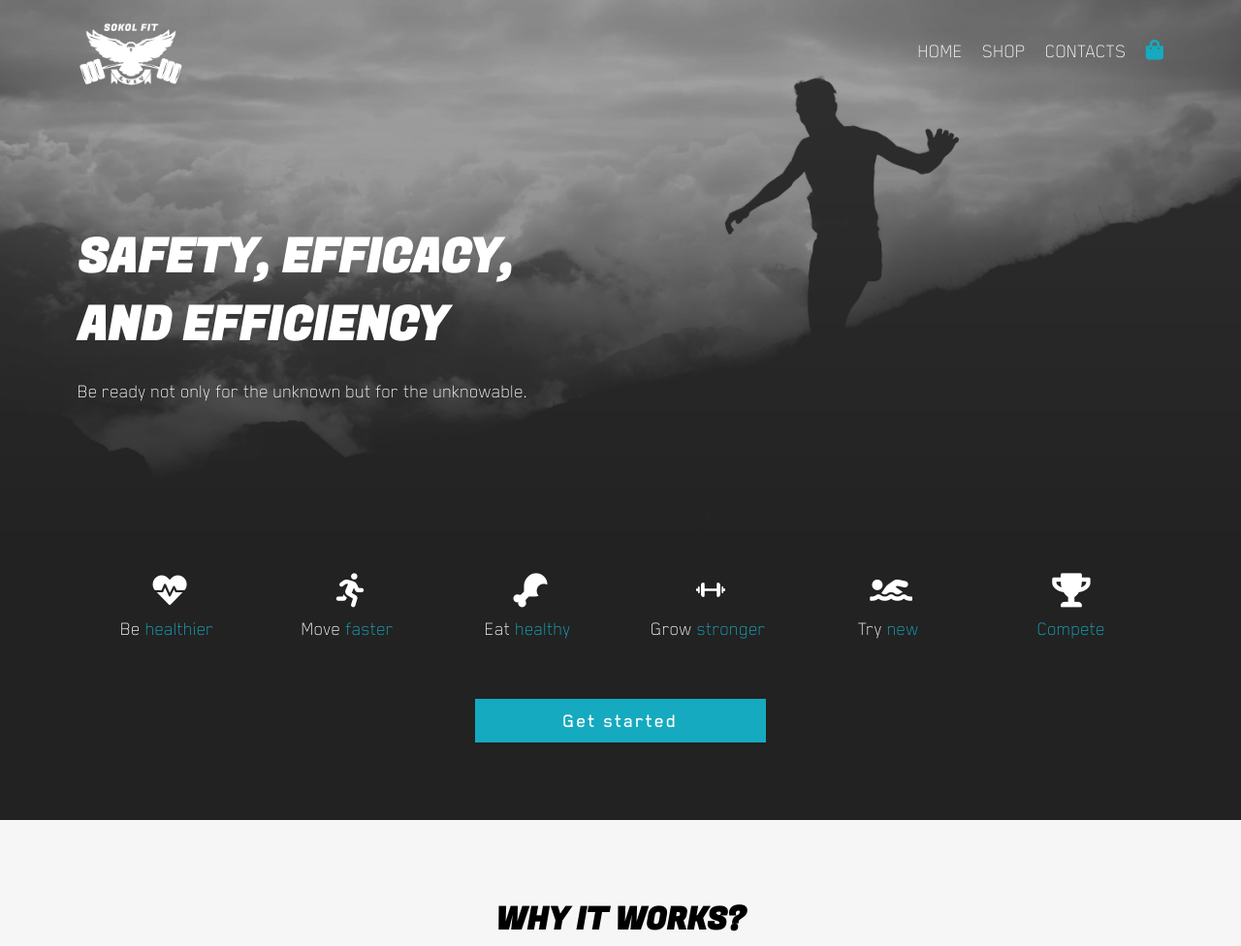
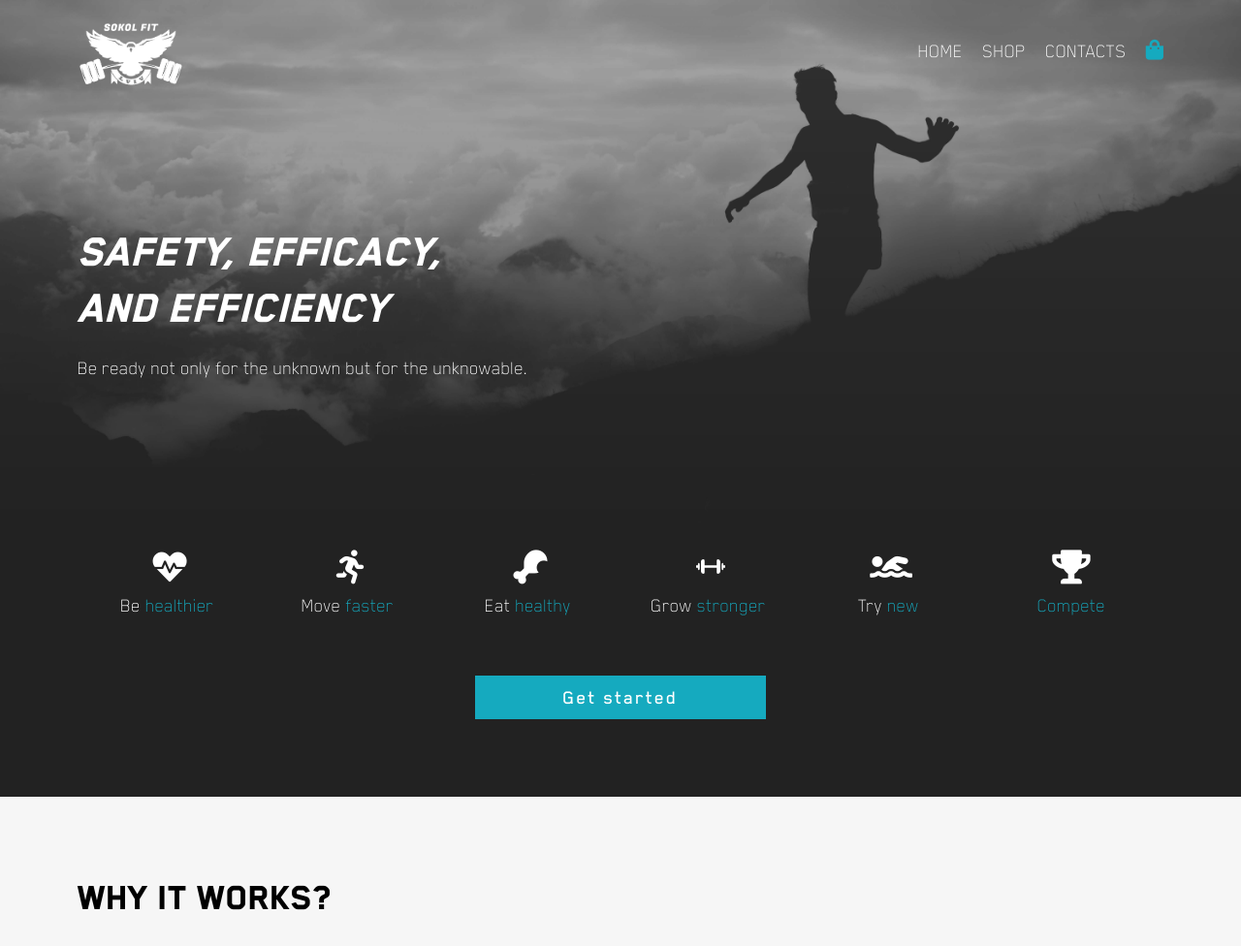
Before and after one commit to gagunets/sokol_fit, a plain HTML site: page index.html in a window 1280 px wide. Shown: the top 976 px of the page at 97% size. Drawn offline with Linux system fonts and the light colour scheme.

Commit message:
changing font

```diff
--- a/index.html
+++ b/index.html
@@ -27,7 +27,7 @@
     </nav>
     <div class="main_section">
         <div class="main_header">
-            <h1>safety, efficacy, <br> and efficiency</h1>
+            <h1><i>Safety, Efficacy, <br> and Efficiency</i></h1>
             <p>Be ready not only for the unknown but for the unknowable.</p>
         </div>
         <!--        <img src="img/main_img.jpg" width="200" alt="a man gripping the rope">-->
--- a/sass/responsive.scss
+++ b/sass/responsive.scss
@@ -169,8 +169,8 @@
 
       h2 {
         margin-bottom: $margin * 4;
-        text-align: center;
-        font-size: $m_font_size;
+        //text-align: center;
+        font-size: $xl_font_size;
       }
 
       article {
@@ -229,7 +229,7 @@
         padding: $padding*3 0;
 
         h2 {
-          font-size: $m_font_size;
+          font-size: $xl_font_size;
           //color: $second_color;
           margin-bottom: $margin;
         }
--- a/sass/variables.scss
+++ b/sass/variables.scss
@@ -1,6 +1,4 @@
 //fonts URLs
-
-@import url('https://fonts.googleapis.com/css?family=Fugaz+One&display=swap');
 
 @font-face {
   font-family: "BlenderPro_heavy";
@@ -59,7 +57,7 @@ $accent_color: #15aabf;
 $gray_color: #222222;
 
 //fonts
-$header_upper: 'Fugaz One', cursive;
+$header_upper: BlenderPro_heavy;
 $header: BlenderPro_bold;
 $medium: BlenderPro_medium;
 $book: BlenderPro_book;
```
Also changed, not shown: fonts/Blockletter.otf (deleted), sass/index.css, 3 other files.
